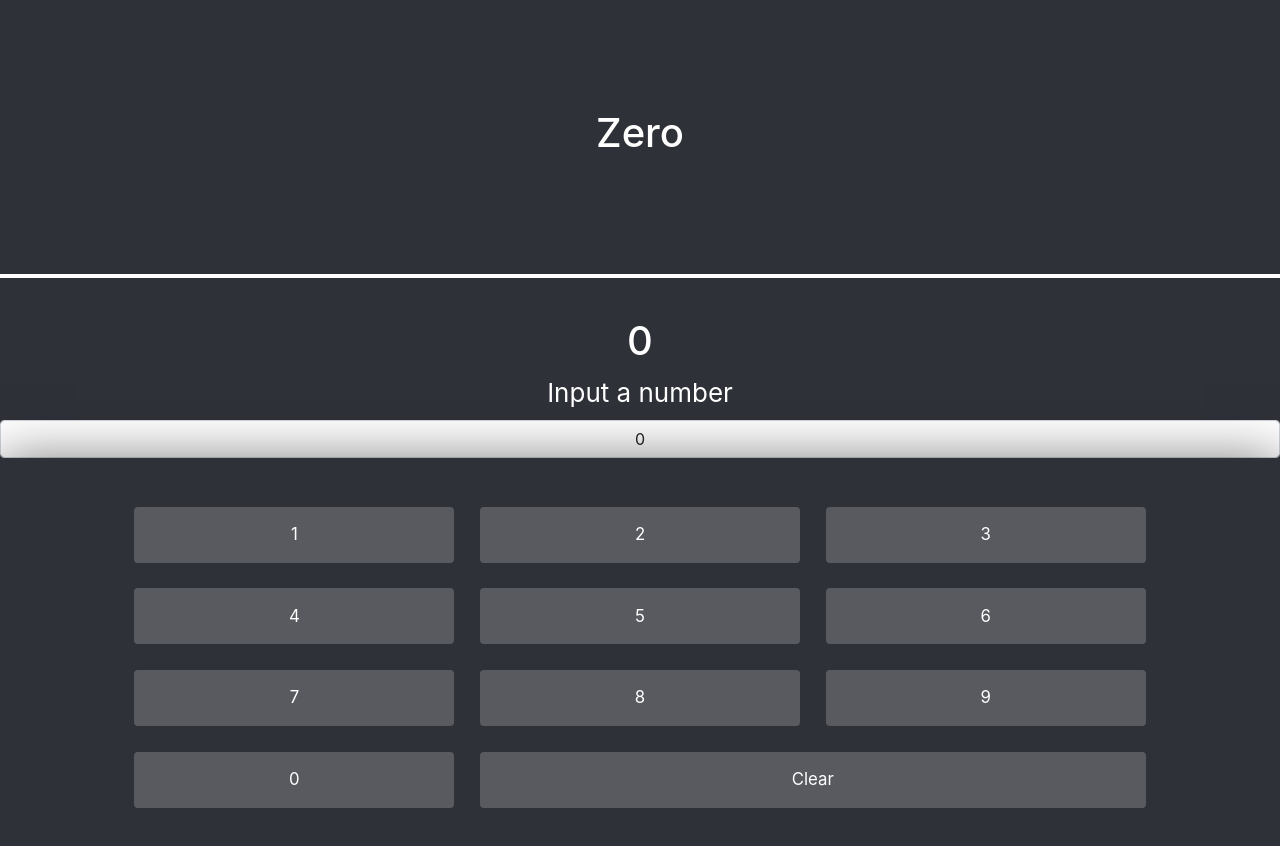
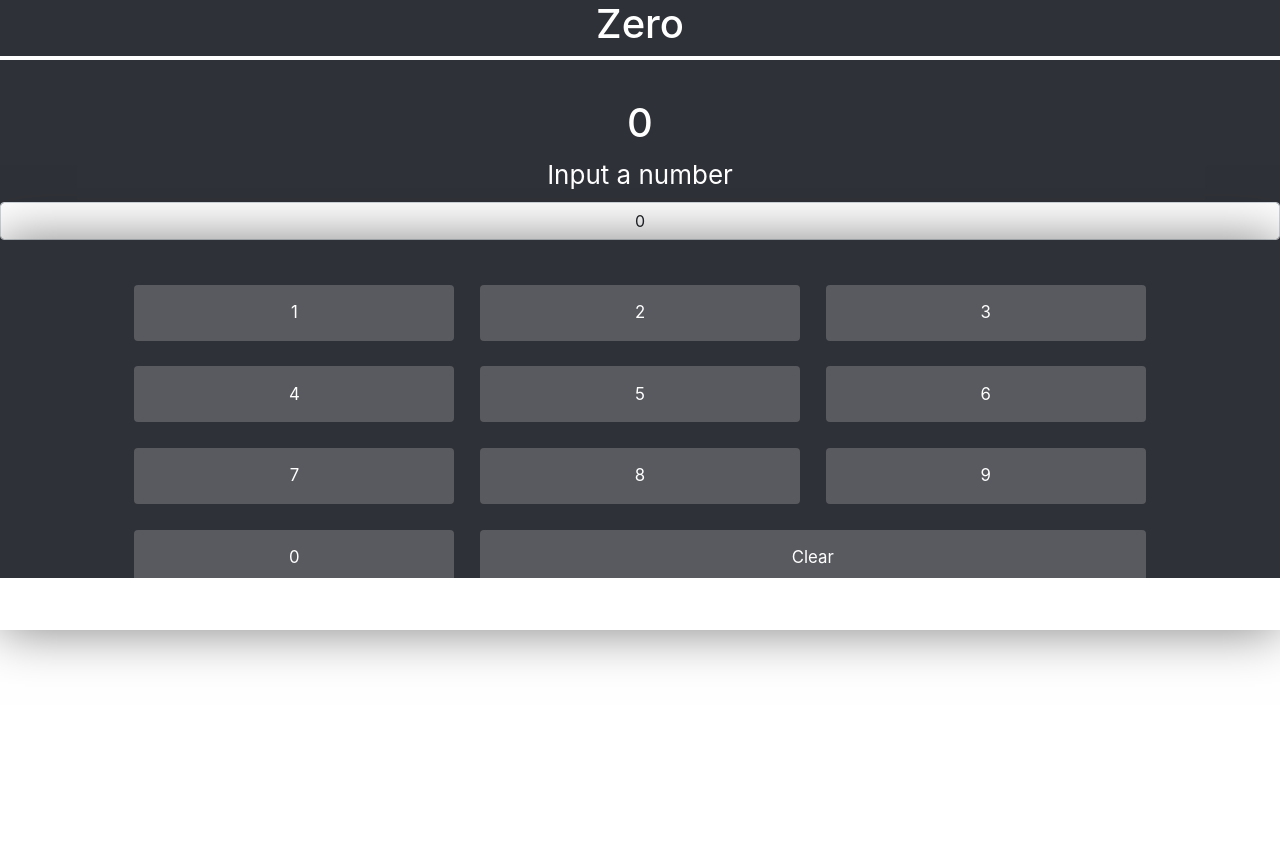
Before and after one commit to Quanmuito/counting, a React (Create React App) app: page / in a window 1280 px wide. Shown: the top 846 px of the page. After the commit the page ends 800 px from the top, so only its background shows below. Built offline with nearby package versions, Linux system fonts and the light colour scheme.

Commit message:
fix style

```diff
--- a/src/index.css
+++ b/src/index.css
@@ -19,7 +19,7 @@ code {
 .App-header {
     background-color: rgb(47, 49, 56);
     min-width: 100vw;
-    min-height: 34.75vh;
+    max-height: 34.75vh;
     display: flex;
     flex-direction: column;
     align-items: center;
@@ -32,7 +32,7 @@ code {
 .App-body {
     background-color: rgb(47, 49, 56);
     min-width: 100vw;
-    min-height: 64.75vh;
+    max-height: 64.75vh;
     display: flex;
     flex-direction: column;
     align-items: center;
@@ -45,7 +45,7 @@ code {
     left: 0;
     bottom: 0;
     width: 100%;
-    padding: 4.5vh 0;
+    padding: 4vh 0;
     box-shadow: 0 0 50px rgba(0, 0, 0, 0.5);
     user-select: none;
     transition: bottom 0.4s;
```
